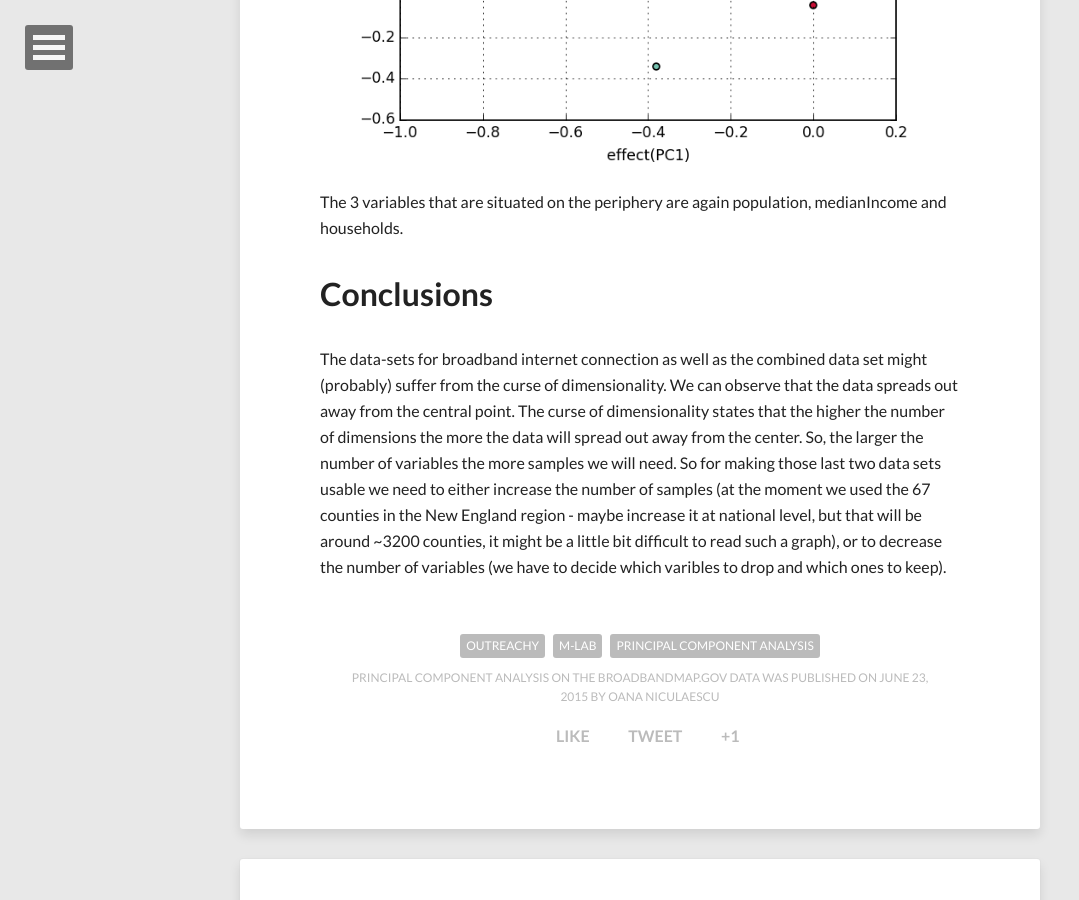
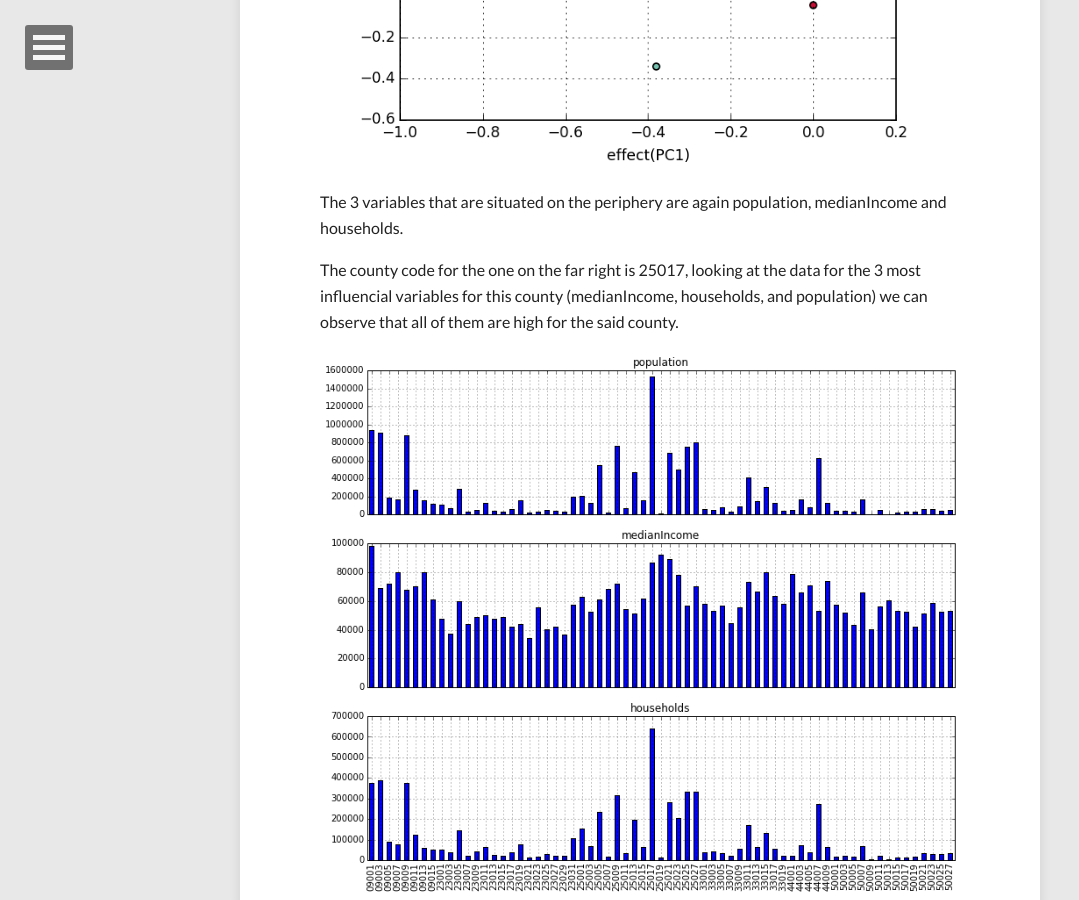
Before and after one commit to elf11/elf11.github.io, a Jekyll site: the page built from _posts/2015-06-23-principal-component-analysis.md, in a window 1280 px wide and 900 px high, scrolled down 8946 px. Shown: the whole window, without its empty margins (0-1079 px from the left). Built offline with Jekyll 4.4.1, drawn with Linux system fonts in a browser that asks for light colours; nearby versions of some CDN libraries; comment, search, counter and statistics services are not loaded.

Commit message:
update article

```diff
--- a/_posts/2015-06-23-principal-component-analysis.md
+++ b/_posts/2015-06-23-principal-component-analysis.md
@@ -102,6 +102,10 @@ Influence of each of the initial 140 - something variables to the principal comp
 
 The 3 variables that are situated on the periphery are again population, medianIncome and households.
 
+The county code for the one on the far right is 25017, looking at the data for the 3 most influencial variables for this county (medianIncome, households, and population) we can observe that all of them are high for the said county.
+
+<div style="align: center;"><img src="/images/NEngland_demo_1.png" alt="Figure13"></div>
+
 # Conclusions
 
 The data-sets for broadband internet connection as well as the combined data set might (probably) suffer from the curse of dimensionality. We can observe that the data spreads out away from the central point. The curse of dimensionality states that the higher the number of dimensions the more the data will spread out away from the center. So, the larger the number of variables the more samples we will need. So for making those last two data sets usable we need to either increase the number of samples (at the moment we used the 67 counties in the New England region - maybe increase it at national level, but that will be around ~3200 counties, it might be a little bit difficult to read such a graph), or to decrease the number of variables (we have to decide which varibles to drop and which ones to keep).
```
Also changed, not shown: images/NEngland_demo_1.png (added), 1 other file.
